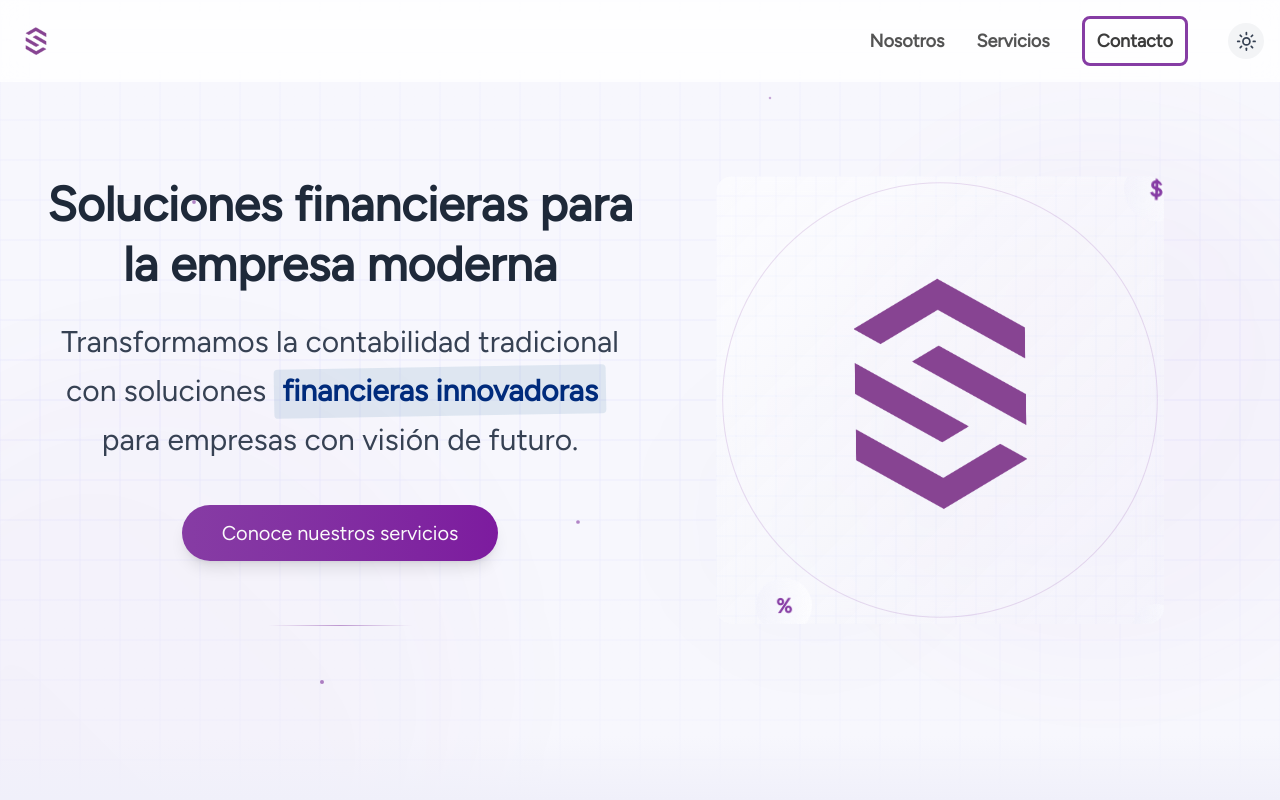
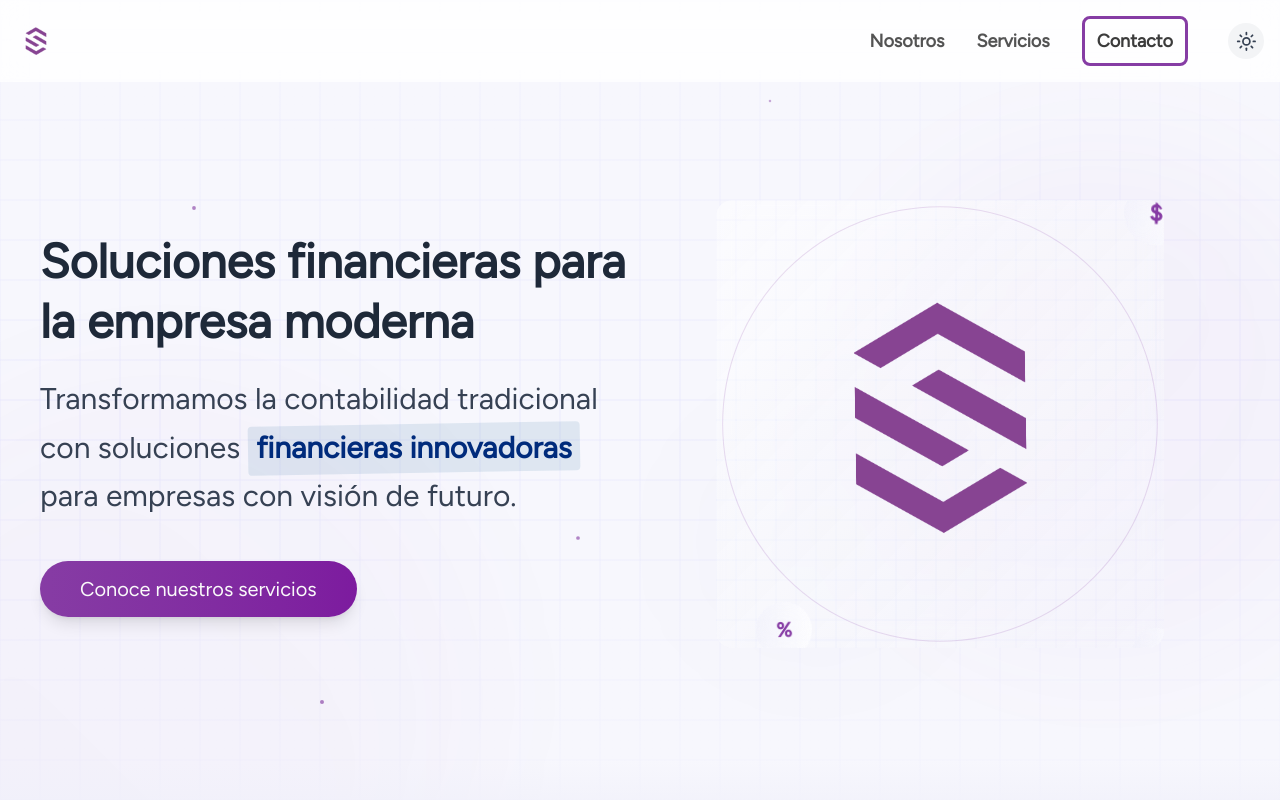
Before and after one commit to jovandyaz/sicofe-conta, a Next.js app: page / in a window 1280 px wide. Shown: the top 800 px of the page. Built offline with nearby package versions, Linux system fonts and the light colour scheme.

Commit message:
fix: show hero logo in mobile version

```diff
--- a/src/app/AboutUs/page.tsx
+++ b/src/app/AboutUs/page.tsx
@@ -13,8 +13,9 @@ export default function AboutUs() {
             initial={{ opacity: 0, x: -30 }}
             animate={{ opacity: 1, x: 0 }}
             transition={{ duration: 1, ease: 'easeOut' }}
-            className="sticky top-32 w-full max-w-md lg:w-2/5"
+            className="flex w-full max-w-md flex-col items-center justify-center lg:h-[calc(100vh-250px)] lg:w-2/5"
           >
+            <div className="flex flex-col items-center">
               <HeroLogo />
               <motion.div
                 initial={{ opacity: 0 }}
@@ -26,6 +27,7 @@ export default function AboutUs() {
                   &ldquo;Excelencia financiera con innovación para el mundo moderno&rdquo;
                 </p>
               </motion.div>
+            </div>
           </motion.div>
 
           {/* Right side - Description */}
@@ -41,7 +43,7 @@ export default function AboutUs() {
               transition={{ duration: 0.7, delay: 0.5 }}
               className="rounded-xl bg-white/50 p-8 shadow-sm backdrop-blur-sm dark:bg-[#1a1a2e]/30 dark:shadow-[0_0_15px_rgba(138,43,226,0.1)]"
             >
-              <h2 className="mb-4 text-xl font-normal tracking-wide text-[color:var(--sicofe-purple)] md:text-2xl dark:text-[color:var(--sicofe-purple-light)]">
+              <h2 className="mb-4 text-xl font-normal tracking-wide text-[color:var(--sicofe-blue)] md:text-2xl dark:text-[color:var(--sicofe-blue-light)]">
                 Nuestra Historia
               </h2>
               <p className="text-lg leading-relaxed font-light text-gray-700 dark:text-gray-300">
@@ -56,7 +58,7 @@ export default function AboutUs() {
               transition={{ duration: 0.7, delay: 0.7 }}
               className="rounded-xl bg-white/50 p-8 shadow-sm backdrop-blur-sm dark:bg-[#1a1a2e]/30 dark:shadow-[0_0_15px_rgba(138,43,226,0.1)]"
             >
-              <h2 className="mb-4 text-xl font-normal tracking-wide text-[color:var(--sicofe-purple)] md:text-2xl dark:text-[color:var(--sicofe-purple-light)]">
+              <h2 className="mb-4 text-xl font-normal tracking-wide text-[color:var(--sicofe-blue)] md:text-2xl dark:text-[color:var(--sicofe-blue-light)]">
                 Nuestra Misión
               </h2>
               <p className="text-lg leading-relaxed font-light text-gray-700 dark:text-gray-300">
@@ -71,7 +73,7 @@ export default function AboutUs() {
               transition={{ duration: 0.7, delay: 0.9 }}
               className="rounded-xl bg-white/50 p-8 shadow-sm backdrop-blur-sm dark:bg-[#1a1a2e]/30 dark:shadow-[0_0_15px_rgba(138,43,226,0.1)]"
             >
-              <h2 className="mb-4 text-xl font-normal tracking-wide text-[color:var(--sicofe-purple)] md:text-2xl dark:text-[color:var(--sicofe-purple-light)]">
+              <h2 className="mb-4 text-xl font-normal tracking-wide text-[color:var(--sicofe-blue)] md:text-2xl dark:text-[color:var(--sicofe-blue-light)]">
                 Nuestra Visión
               </h2>
               <p className="text-lg leading-relaxed font-light text-gray-700 dark:text-gray-300">
--- a/src/components/Hero/Hero.tsx
+++ b/src/components/Hero/Hero.tsx
@@ -7,18 +7,23 @@ export const Hero = () => {
   const containerRef = useRef<HTMLDivElement>(null);
 
   return (
-    <section className="relative min-h-screen w-full overflow-hidden bg-[#f7f7fd] dark:bg-[#0f0f19]">
+    <section className="relative min-h-screen w-full overflow-hidden bg-[#f7f7fd] pt-10 md:pt-6 dark:bg-[#0f0f19]">
       <div
         ref={containerRef}
         className="mx-auto flex min-h-screen max-w-7xl flex-col items-center px-6 md:px-10 lg:flex-row lg:items-center"
       >
         <HeroBackground />
 
-        <div className="z-10 flex flex-1 flex-col items-center justify-center py-20 text-center md:text-center lg:items-center lg:py-0">
+        <div className="z-10 flex flex-1 flex-col items-center justify-center py-10 text-center md:py-16 lg:items-start lg:py-0 lg:text-left">
           <HeroText />
+          <div className="mt-12 block w-full lg:hidden">
+            <HeroImageBox />
+          </div>
         </div>
 
-        <HeroImageBox />
+        <div className="hidden lg:block lg:flex-1">
+          <HeroImageBox />
+        </div>
       </div>
 
       <div className="absolute bottom-0 left-0 h-16 w-full bg-gradient-to-t from-[#f0f0fa] to-transparent dark:from-[#0a0a14] dark:to-transparent"></div>
--- a/src/components/Hero/components/HeroImageBox.tsx
+++ b/src/components/Hero/components/HeroImageBox.tsx
@@ -9,9 +9,9 @@ export const HeroImageBox = () => {
       initial={{ opacity: 0, x: 20 }}
       animate={{ opacity: 1, x: 0 }}
       transition={{ duration: 1, delay: 0.3 }}
-      className="relative z-10 flex flex-1 items-center justify-center px-8 lg:px-0"
+      className="relative z-10 flex flex-1 items-center justify-center px-4 sm:px-8 lg:px-0"
     >
-      <div className="relative aspect-square w-full max-w-md overflow-hidden rounded-2xl bg-white/20 p-4 shadow-[0_20px_50px_rgba(var(--sicofe-purple),0.10)] backdrop-blur-md dark:bg-[#1a1a2e]/80 dark:shadow-[0_20px_50px_rgba(var(--sicofe-purple-dark),0.2)]">
+      <div className="relative aspect-square w-full max-w-xs overflow-hidden rounded-2xl bg-white/20 p-4 shadow-[0_20px_50px_rgba(var(--sicofe-purple),0.10)] backdrop-blur-md sm:max-w-sm md:max-w-md dark:bg-[#1a1a2e]/80 dark:shadow-[0_20px_50px_rgba(var(--sicofe-purple-dark),0.2)]">
         {/* Inner container with gradient background */}
         <div className="absolute inset-0 overflow-hidden rounded-2xl">
           <div className="absolute inset-0 bg-gradient-to-br from-white/40 to-[#f0f0fa]/30 dark:from-[#1a1a2e] dark:to-[#2a2a40]" />
--- a/src/components/Hero/components/HeroText.tsx
+++ b/src/components/Hero/components/HeroText.tsx
@@ -6,12 +6,12 @@ import { motion } from 'motion/react';
 
 export const HeroText = () => {
   return (
-    <div className="relative z-10 mx-auto max-w-3xl">
+    <div className="relative z-10 mx-auto w-full max-w-3xl lg:mx-0">
       <motion.h1
         initial={{ opacity: 0, y: 20 }}
         animate={{ opacity: 1, y: 0 }}
         transition={{ duration: 0.8, delay: 1.4 }}
-        className="mb-6 text-center text-3xl leading-tight font-bold text-gray-800 md:text-4xl lg:text-5xl dark:text-gray-100"
+        className="mb-6 text-center text-3xl leading-tight font-bold text-gray-800 md:text-4xl lg:text-left lg:text-5xl dark:text-gray-100"
       >
         Soluciones financieras para la empresa moderna
       </motion.h1>
@@ -20,7 +20,7 @@ export const HeroText = () => {
         initial={{ opacity: 0, y: 20 }}
         animate={{ opacity: 1, y: 0 }}
         transition={{ duration: 0.8, delay: 1.6 }}
-        className="text-center text-xl leading-relaxed text-gray-700 md:my-6 md:text-2xl lg:text-3xl dark:text-gray-300"
+        className="text-center text-xl leading-relaxed text-gray-700 md:my-6 md:text-2xl lg:text-left lg:text-3xl dark:text-gray-300"
       >
         Transformamos la contabilidad tradicional con soluciones
         <motion.span
@@ -55,7 +55,7 @@ export const HeroText = () => {
         initial={{ opacity: 0, y: 20 }}
         animate={{ opacity: 1, y: 0 }}
         transition={{ duration: 0.8, delay: 1.8 }}
-        className="mt-10 flex justify-center"
+        className="mt-10 flex justify-center lg:justify-start"
       >
         <motion.div whileHover={{ scale: 1.05 }} whileTap={{ scale: 0.95 }} className="w-auto">
           <Button
@@ -67,14 +67,6 @@ export const HeroText = () => {
           </Button>
         </motion.div>
       </motion.div>
-
-      {/* Visual separator */}
-      <motion.div
-        className="mx-auto mt-16 h-px w-36 bg-gradient-to-r from-transparent via-[color:var(--sicofe-purple)]/50 to-transparent"
-        initial={{ scaleX: 0, opacity: 0 }}
-        animate={{ scaleX: 1, opacity: 1 }}
-        transition={{ duration: 1, delay: 2 }}
-      />
     </div>
   );
 };
```
Lines whose indentation alone changed are shown as unchanged.
